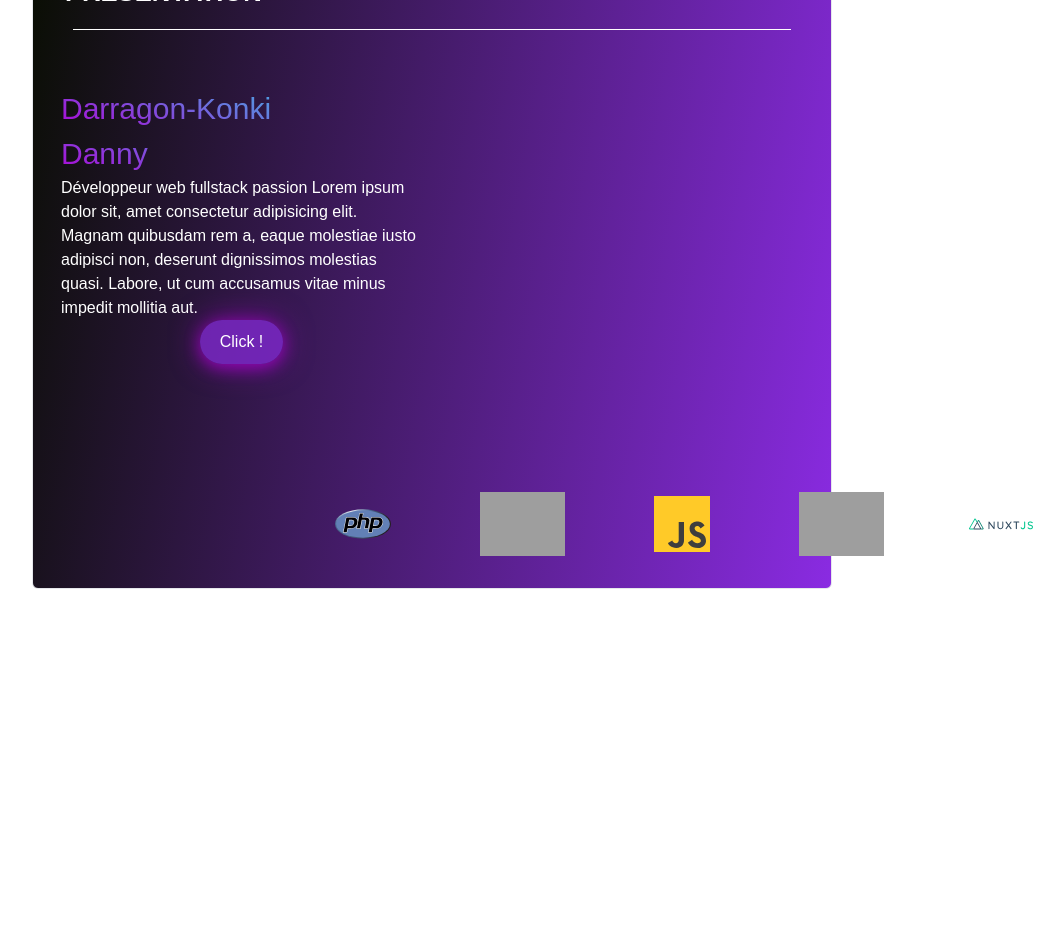
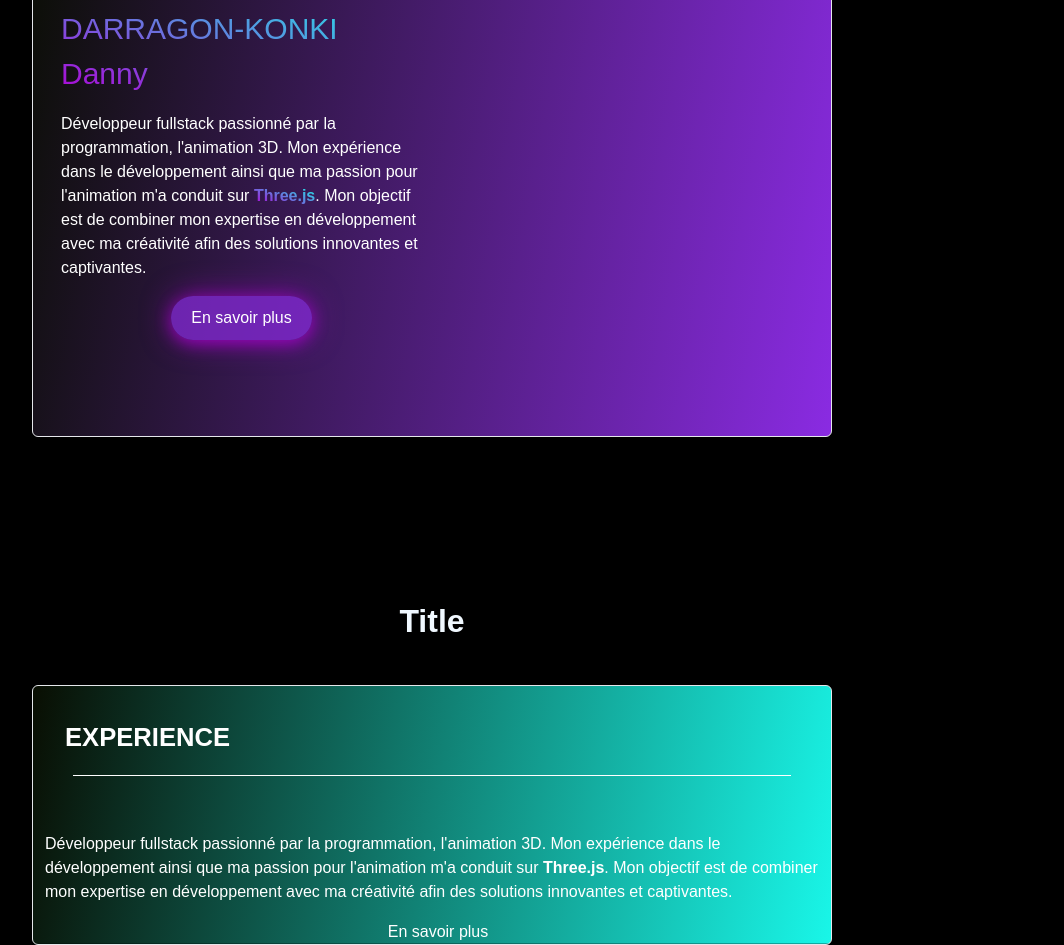
Before and after one commit to Dannydan78/Portfolio, a Nuxt app: page / in a window 1280 px wide. Shown: the part 1800-2745 px from the top of the page, without its empty margins (208-1272 px from the left). Before the commit the page ends 2389 px from the top, so only its background shows below. Built offline with nearby package versions, Linux system fonts and the light colour scheme; grey boxes are pictures that could not be loaded; a web font is replaced by a local one.

Commit message:
presentation DONE

```diff
--- a/components/Cards.vue
+++ b/components/Cards.vue
@@ -9,8 +9,8 @@
                     <h2>{{ item.title }}</h2>
                 </a>
                 <p class="">{{ item.description }}</p>
-                <a href="" class="go inline-flex items-center pt-4">
-                    Go
+                <a :href="'#' + item.id" class="go inline-flex items-center pt-4">
+                    Let's go
                     <svg class="icon w-3.5 h-3.5" aria-hidden="true" xmlns="http://www.w3.org/2000/svg" fill="none" viewBox="0 0 14 10">
                         <path stroke="currentColor" stroke-linecap="round" stroke-linejoin="round" stroke-width="2" d="M1 5h12m0 0L9 1m4 4L9 9" />
                     </svg>
@@ -27,7 +27,7 @@ import anime from 'animejs';
 const animationPlayed = ref(false);
 
 const cards = ref([
-    { title: "Présentation", description: "Développeur web passionné, j'aime relever des défis et créer des expériences numériques uniques.", link: "#", image: "images/ordinateur.avif" },
+    { title: "Présentation", description: "Développeur web passionné, j'aime relever des défis et créer des expériences numériques uniques.", link: "#", image: "images/ordinateur.avif", id:"presentation" },
     { title: "Expérience", description: "De Laravel à Vue.js, chaque projet a enrichi mon parcours de nouvelles compétences et humaines.", link: "#", image: "images/data.jpeg" },
     { title: "Passions", description: "L’animation, la 3D et le jeux vidéos sont au cœur de ma créativité, pour donner vie à mes idées et à des univers immersifs.", link: "#", image: "images/city.avif" }
 ]);
--- /dev/null
+++ b/components/Experience.vue
@@ -0,0 +1,66 @@
+<template>
+   <div class="main mt-10 border rounded-md" id="presentation">
+    <h2 class="ml-5 text-white font-bold">EXPERIENCE</h2>
+    <div class="line h-px ml-10 mr-10"></div>
+    <div class="container text-white mt-8 rounded-md">
+      <div class="content">
+        <div class="flex flex-col ps-3 pt-2">
+          <p class="name"></p>
+          <p class="mt-4 mb-4">
+          Développeur fullstack passionné par la programmation, l'animation 3D. Mon expérience dans le développement ainsi que ma passion pour l'animation m'a conduit sur <span class="three font-bold">Three.js</span>. Mon objectif est de combiner mon expertise en développement avec ma créativité afin des solutions innovantes et captivantes.
+          </p>
+          <button @click="initBigRectangle" class="button">En savoir plus</button>
+        </div>
+        <div v-show="showAnimation" class="hero-figure-box-05">
+          <img src="/images/lar.png" class="" alt="">
+        </div>
+      </div>
+    </div>
+    <transition name="fade-slide">
+      <PicturesSlide v-if="showPicturesSlide" />
+    </transition>
+  </div>
+</template>
+
+<script setup>
+
+</script>
+
+<style scoped>
+    .main {
+  margin-left: 15rem;
+  margin-right: 15rem;
+  background-image: url('images/fade.jpg');
+  background-image: linear-gradient(100deg, rgb(9, 14, 2), #19f6e8);
+  /* background-size: cover;  L'image couvre toute la zone de l'élément  */
+  background-position: center;
+  /* L'image est centrée */
+  background-repeat: no-repeat;
+}
+
+
+
+
+
+h2 {
+  margin: 0 0 18px 0;
+  margin-left: 2rem;
+  font-size: 1.6rem;
+  margin-top: 2rem;
+  /* color: var(--title-color); */
+}
+
+
+
+
+
+.line {
+  /* background: #19f6e8; */
+  background: white;
+}
+
+
+
+
+
+</style>
--- a/components/NavBar.vue
+++ b/components/NavBar.vue
@@ -20,7 +20,7 @@
                             aria-current="page">Home</a>
                     </li>
                     <li>
-                        <a href="" class="nav-link nav-link-text block py-2 px-3 text-white md:p-0">Présentation</a>
+                        <a href="#presentation" class="nav-link nav-link-text block py-2 px-3 text-white md:p-0">Présentation</a>
                     </li>
                     <li>
                         <a href="#" class="nav-link block py-2 px-3 text-white rounded md:p-0">Expérience</a>
--- a/components/Particules.vue
+++ b/components/Particules.vue
@@ -8,7 +8,7 @@ import * as THREE from 'three';
 import { OrbitControls } from 'three/examples/jsm/controls/OrbitControls.js';
 
 const canvas = ref(null);
-const count = 3000;
+const count = 10000;
 const positions = new Float32Array(count * 3);
 const colors = new Float32Array(count * 3);
 const velocities = new Float32Array(count * 3);
@@ -19,9 +19,33 @@ const clock = new THREE.Clock();
 let sizes = { width: 0, height: 0 };
 
 onMounted(() => {
+  // Obtenir la hauteur totale du document
+  const documentHeight = Math.max(
+    document.body.scrollHeight,
+    document.body.offsetHeight,
+    document.documentElement.clientHeight,
+    document.documentElement.scrollHeight,
+    document.documentElement.offsetHeight
+  );
+
   sizes.width = window.innerWidth;
-  sizes.height = 1600;
+  sizes.height = documentHeight; // Utiliser la hauteur totale du document
   init();
+
+  // Observer les changements de taille du contenu
+  const resizeObserver = new ResizeObserver((entries) => {
+    const documentHeight = Math.max(
+      document.body.scrollHeight,
+      document.body.offsetHeight,
+      document.documentElement.clientHeight,
+      document.documentElement.scrollHeight,
+      document.documentElement.offsetHeight
+    );
+    sizes.height = documentHeight;
+    onResize();
+  });
+
+  resizeObserver.observe(document.body);
 });
 
 onBeforeUnmount(() => {
@@ -29,21 +53,22 @@ onBeforeUnmount(() => {
 });
 
 function init() {
-
   if (!canvas.value) {
     console.error('Canvas not found!');
     return;
   }
 
-
   scene = new THREE.Scene();
 
-  // Particules
+  // Distribution des particules sur toute la hauteur
+  const aspectRatio = sizes.width / sizes.height;
+  const distributionHeight = 40 * (sizes.height / sizes.width); // Ajuster la distribution en fonction du ratio
+
   for (let i = 0; i < count; i++) {
     const i3 = i * 3;
-    positions[i3] = (Math.random() - 0.5) * 10;
-    positions[i3 + 1] = (Math.random() - 0.5) * 10;
-    positions[i3 + 2] = (Math.random() - 0.5) * 10;
+    positions[i3] = (Math.random() - 0.5) * 40;
+    positions[i3 + 1] = (Math.random() - 0.5) * distributionHeight; // Distribution verticale adaptée
+    positions[i3 + 2] = (Math.random() - 0.5) * 40;
 
     // Colors
     const isPurple = Math.random() > 0.5;
@@ -51,10 +76,10 @@ function init() {
     colors[i3 + 1] = isPurple ? 0 : 0;
     colors[i3 + 2] = isPurple ? 0.5 : 1;
 
-    // Vitesse
-    velocities[i3] = (Math.random() - 0.01) * 0.01;
-    velocities[i3 + 1] = (Math.random() - 0.01) * 0.01;
-    velocities[i3 + 2] = (Math.random() - 0.01) * 0.01;
+    // Vitesses
+    velocities[i3] = (Math.random() - 0.01) * 0.008;
+    velocities[i3 + 1] = (Math.random() - 0.01) * 0.008;
+    velocities[i3 + 2] = (Math.random() - 0.01) * 0.008;
   }
 
   particlesGeometry = new THREE.BufferGeometry();
@@ -62,7 +87,7 @@ function init() {
   particlesGeometry.setAttribute('color', new THREE.BufferAttribute(colors, 3));
 
   const particlesMaterial = new THREE.PointsMaterial({
-    size: 0.02,
+    size: 0.05,
     sizeAttenuation: true,
     vertexColors: true,
     transparent: true,
@@ -73,23 +98,31 @@ function init() {
   particles = new THREE.Points(particlesGeometry, particlesMaterial);
   scene.add(particles);
 
-  // Camera
-  camera = new THREE.PerspectiveCamera(50);
-  camera.position.z = 8;
+  // Camera adaptée à la hauteur
+  const fov = 45;
+  camera = new THREE.PerspectiveCamera(fov, sizes.width / sizes.height, 0.1, 2000);
+  camera.position.z = 50; // Reculé davantage pour voir toute la scène
+  camera.lookAt(0, 0, 0);
 
   scene.add(camera);
 
   // Controls
   controls = new OrbitControls(camera, canvas.value);
   controls.enableDamping = true;
+  controls.enabled = false; // Désactiver les contrôles pour un fond fixe
 
-  // Renderer
-  renderer = new THREE.WebGLRenderer({ canvas: canvas.value });
+  // Renderer avec la hauteur totale
+  renderer = new THREE.WebGLRenderer({
+    canvas: canvas.value,
+    alpha: false // Désactiver la transparence
+  });
+  renderer.setClearColor(0x000000); // Définir la couleur de fond en noir
   renderer.setSize(sizes.width, sizes.height);
   renderer.setPixelRatio(Math.min(window.devicePixelRatio, 2));
 
   window.addEventListener('mousemove', onMouseMove);
   window.addEventListener('resize', onResize);
+  window.addEventListener('scroll', onScroll);
 
   // Animation
   tick();
@@ -97,12 +130,19 @@ function init() {
 
 function onMouseMove(event) {
   mouse.x = (event.clientX / sizes.width) * 2 - 1;
-  mouse.y = - (event.clientY / sizes.height) * 2 + 1;
+  mouse.y = - ((event.clientY + window.scrollY) / sizes.height) * 2 + 1;
+}
+
+function onScroll() {
+  // Mettre à jour la position de la caméra en fonction du scroll
+  const scrollPercent = window.scrollY / (sizes.height - window.innerHeight);
+  camera.position.y = -(scrollPercent * 20); // Ajuster le facteur 20 selon vos besoins
+  camera.lookAt(0, camera.position.y, 0);
 }
 
 function onResize() {
+  // Mettre à jour la taille du renderer
   sizes.width = window.innerWidth;
-  sizes.height = window.innerHeight;
 
   camera.aspect = sizes.width / sizes.height;
   camera.updateProjectionMatrix();
@@ -113,6 +153,8 @@ function onResize() {
 
 function tick() {
   const elapsedTime = clock.getElapsedTime();
+  const aspectRatio = sizes.width / sizes.height;
+  const distributionHeight = 40 * (sizes.height / sizes.width);
 
   for (let i = 0; i < count; i++) {
     const i3 = i * 3;
@@ -140,14 +182,15 @@ function tick() {
       particlesGeometry.attributes.position.array[i3 + 2] += direction.z * force / distance;
     }
 
+    // Réinitialiser les particules qui sortent des limites
     if (
-      Math.abs(particlesGeometry.attributes.position.array[i3]) > 10 ||
-      Math.abs(particlesGeometry.attributes.position.array[i3 + 1]) > 10 ||
-      Math.abs(particlesGeometry.attributes.position.array[i3 + 2]) > 10
+      Math.abs(particlesGeometry.attributes.position.array[i3]) > 40 ||
+      Math.abs(particlesGeometry.attributes.position.array[i3 + 1]) > distributionHeight ||
+      Math.abs(particlesGeometry.attributes.position.array[i3 + 2]) > 40
     ) {
-      particlesGeometry.attributes.position.array[i3] = (Math.random() - 0.5) * 10;
-      particlesGeometry.attributes.position.array[i3 + 1] = (Math.random() - 0.5) * 10;
-      particlesGeometry.attributes.position.array[i3 + 2] = (Math.random() - 0.5) * 10;
+      particlesGeometry.attributes.position.array[i3] = (Math.random() - 0.5) * 40;
+      particlesGeometry.attributes.position.array[i3 + 1] = (Math.random() - 0.5) * distributionHeight;
+      particlesGeometry.attributes.position.array[i3 + 2] = (Math.random() - 0.5) * 40;
     }
   }
 
@@ -160,12 +203,13 @@ function tick() {
 function cleanup() {
   window.removeEventListener('mousemove', onMouseMove);
   window.removeEventListener('resize', onResize);
+  window.removeEventListener('scroll', onScroll);
 }
 </script>
 
 <style scoped>
 .webgl {
-position: absolute;
+  position: fixed; /* Fixed instead of absolute to couvrir tout l'écran */
   top: 0;
   left: 0;
   width: 100%;
@@ -173,4 +217,8 @@ height: 100%;
   pointer-events: none;
   z-index: -1;
 }
+
+:global(body) {
+  background-color: black;
+}
 </style>
--- a/components/Presentation.vue
+++ b/components/Presentation.vue
@@ -1,40 +1,37 @@
 <template>
-  <div class="main mt-10 border rounded-md">
+  <div class="main mt-10 border rounded-md" id="presentation">
     <h2 class="ml-5 text-white font-bold">PRESENTATION</h2>
     <div class="line h-px ml-10 mr-10"></div>
     <div class="container text-white mt-8 rounded-md">
       <div class="content">
         <div class="flex flex-col ps-3 pt-2">
-          <p class="name">{{ props.Name }}</p>
-          <p class="name">{{ props.First_name }}</p>
-          <p>
-            Développeur web fullstack passion Lorem ipsum dolor sit, amet consectetur adipisicing elit.
-            Magnam quibusdam rem a, eaque molestiae iusto adipisci non, deserunt dignissimos molestias quasi.
-            Labore, ut cum accusamus vitae minus impedit mollitia aut.
+          <p class="name">{{ props.Name }} {{ props.First_name }}</p>
+          <p class="mt-4 mb-4">
+          Développeur fullstack passionné par la programmation, l'animation 3D. Mon expérience dans le développement ainsi que ma passion pour l'animation m'a conduit sur <span class="three font-bold">Three.js</span>. Mon objectif est de combiner mon expertise en développement avec ma créativité afin des solutions innovantes et captivantes.
           </p>
-          <button @click="initBigRectangle" class="button">Click !</button>
+          <button @click="initBigRectangle" class="button">En savoir plus</button>
         </div>
-
-
         <div v-show="showAnimation" class="hero-figure-box-05">
           <img src="/images/lar.png" class="" alt="">
         </div>
       </div>
     </div>
-    <PicturesSlide />
+    <transition name="fade-slide">
+      <PicturesSlide v-if="showPicturesSlide" />
+    </transition>
   </div>
 </template>
 
 
 
 <script setup>
-import { defineProps, ref } from 'vue';
-import anime from 'animejs/lib/anime.es.js'; // Assurez-vous que l'importation d'animejs est correcte
+import { defineProps, ref, watch } from 'vue';
+import anime from 'animejs/lib/anime.es.js';
 
 const props = defineProps({
   Name: {
     type: String,
-    default: "Darragon-Konki"
+    default: "DARRAGON-KONKI"
   },
   First_name: {
     type: String,
@@ -47,13 +44,13 @@ const props = defineProps({
 });
 
 const showAnimation = ref(false);
+const showPicturesSlide = ref(false);
+const showMyStack = ref(false);
 
 const initBigRectangle = () => {
-  // Rendre l'élément visible en activant showAnimation
   showAnimation.value = true;
 
-  // Créez l'animation au moment du clic
-  bigDarkRectangle = anime.timeline({
+  anime.timeline({
     targets: '.hero-figure-box-05',
     duration: 400,
     easing: 'easeInOutExpo',
@@ -70,26 +67,45 @@ const initBigRectangle = () => {
       duration: 800,
       rotateY: '-360deg',
       rotateX: '8deg',
-
+    })
+    .add({
+      duration: 1,
+      complete: () => {
+        showMyStack.value = true;
+      }
     });
 };
+watch(showMyStack, (newValue) => {
+  if (newValue) {
+    showPicturesSlide.value = true;
+  }
+});
+
 </script>
 
 <style scoped>
+.main {
+  margin-left: 15rem;
+  margin-right: 15rem;
+  background-image: url('images/fade.jpg');
+  background-image: linear-gradient(100deg, rgb(9, 14, 2), rgba(138, 43, 226, 1));
+  /* background-size: cover;  L'image couvre toute la zone de l'élément  */
+  background-position: center;
+  /* L'image est centrée */
+  background-repeat: no-repeat;
+}
+
 .hero-figure-box-05 {
   width: 200px;
-  /* ou toute autre taille nécessaire */
   height: 200px;
   /* taille en fonction de votre animation */
   /* background-color: rgba(0, 0, 0, 0.8);
     border-radius: 10px; */
   display: flex;
-  /* ou tout autre style que vous préférez */
   align-items: center;
   justify-content: center;
   transform-origin: center;
-  /* pour l'animation de rotation */
-  /* perspective: 500px; utile si vous souhaitez des effets 3D */
+  /* perspective: 500px; */
   transition: all 0.5s ease-in-out;
   /* transition pour les transformations */
 }
@@ -117,26 +133,13 @@ h2 {
 
 .content {
   display: grid;
-  /* Utilisation de la grille pour les colonnes */
   grid-template-columns: 1fr 1fr;
-  /* Deux colonnes égales */
   gap: 20px;
   /* Espacement entre les colonnes */
   padding: 1rem;
 
 }
 
-.main {
-  margin-left: 15rem;
-  margin-right: 15rem;
-  background-image: url('images/fade.jpg');
-  background-image: linear-gradient(100deg, rgb(9, 14, 2), rgba(138, 43, 226, 1));
-  /* background-size: cover;  L'image couvre toute la zone de l'élément  */
-  background-position: center;
-  /* L'image est centrée */
-  background-repeat: no-repeat;
-
-}
 
 .button {
   padding: 10px 20px;
@@ -155,7 +158,6 @@ h2 {
   max-width: 200px;
   /* Limite la largeur maximale du bouton */
   margin: 0 auto;
-  /* Centre le bouton */
 }
 
 
@@ -183,4 +185,39 @@ h2 {
 img {
   border-radius: 10px;
 }
+
+.fade-title-enter-active,
+.fade-title-leave-active {
+  transition: all 2s ease-in-out;
+}
+
+.fade-title-enter-from {
+  opacity: 0;
+
+}
+
+.fade-title-enter-to {
+  opacity: 1;
+}
+.fade-slide-enter-active,
+.fade-slide-leave-active {
+  transition: all 4s ease-in-out;
+}
+
+.fade-slide-enter-from {
+  opacity: 0;
+
+}
+
+.fade-slide-enter-to {
+  opacity: 1;
+}
+.three{
+
+  background: linear-gradient(20deg, rgb(175, 2, 214), #19f6e8);
+  -webkit-background-clip: text;
+  -webkit-text-fill-color: transparent;
+}
+
+
 </style>
--- a/pages/index.vue
+++ b/pages/index.vue
@@ -12,6 +12,10 @@
       <div data-aos="fade-up" data-aos-anchor-placement="top-bottom" class="">
         <Presentation />
       </div>
+      <div class="presentation">
+        <h1 class="titleContent font-bold">Title</h1>
+      </div>
+      <Experience />
     </main>
   </template>
 
@@ -26,7 +30,7 @@
 
     AOS.init({
       duration: 1500,
-      once: true, // Si `true`, l'animation ne se reproduira pas lors de nouveaux scrolls
+      once: true, // `true`, l'animation ne se reproduira pas lors de nouveaux scrolls
       offset: 100, // Décalage avant que l'élément soit visible
     });
 
@@ -50,11 +54,12 @@
     padding-top: 11rem;
   }
   .presentation{
-    margin-top: 15rem;
+    margin-top: 10rem;
   }
   .titleContent {
     font-size: 2rem ;
     text-align: center;
+    color: aliceblue;
 
   }
   </style>
```
Also changed, not shown: components/PicturesSlide.vue (+35 -28 lines). Lines whose indentation alone changed are shown as unchanged.
